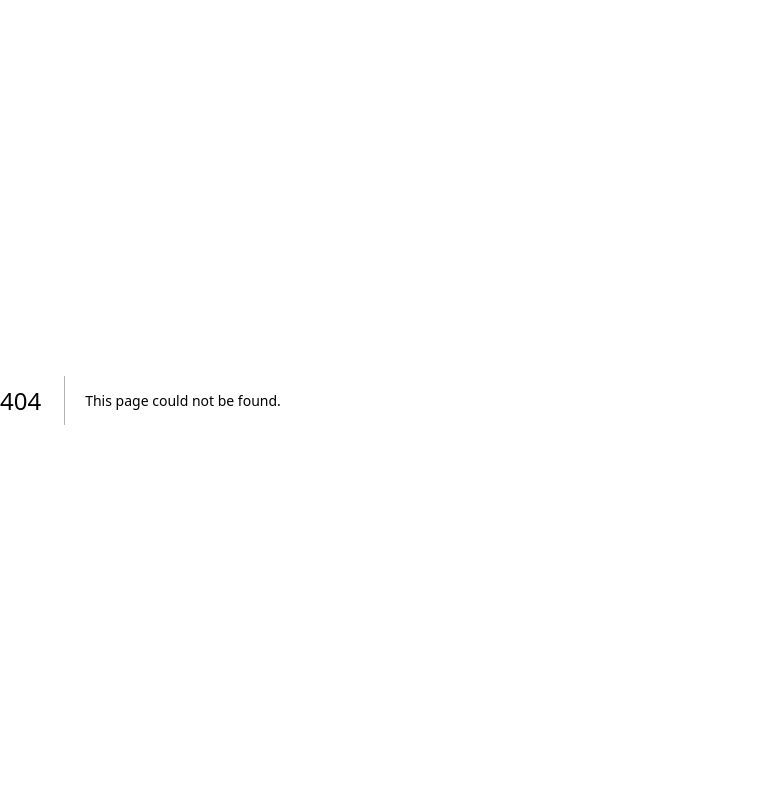
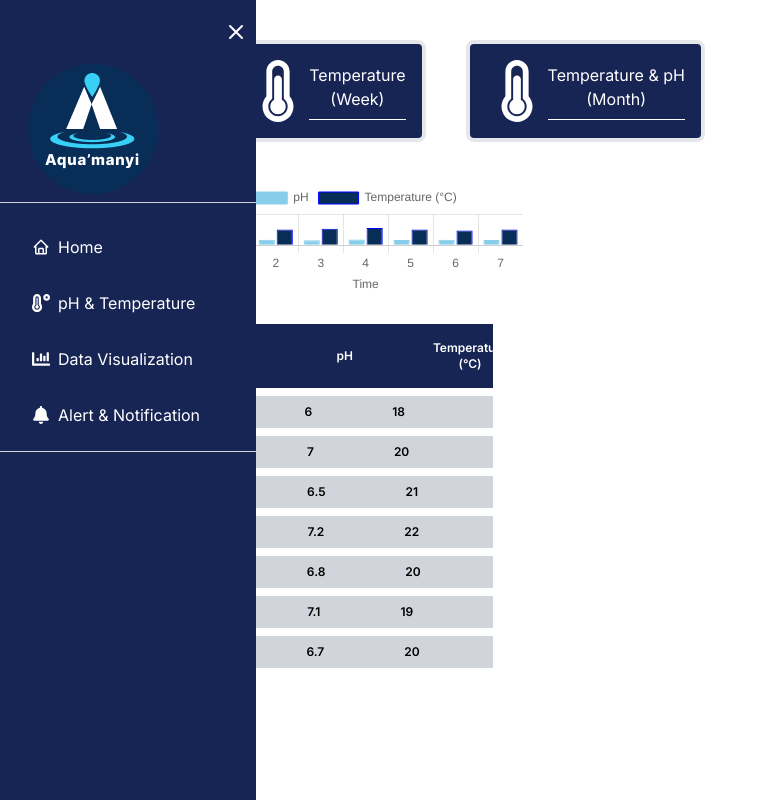
Before and after one commit to ChristineAnne-Adhiambo/Amanyi-Dashboard, a Next.js app in the folder aquamanyi/: page /dataVisualization in a window 1280 px wide. Before the commit this address had no page. Shown: the whole page, without its empty margins (0-768 px from the left). Built offline with nearby package versions, Linux system fonts and the light colour scheme.

Commit message:
Updated the Sidebar feature

```diff
--- a/aquamanyi/package.json
+++ b/aquamanyi/package.json
@@ -16,6 +16,7 @@
     "@types/react-dom": "18.2.7",
     "autoprefixer": "^10.4.15",
     "chart.js": "^4.4.0",
+    "chartjs": "^0.3.24",
     "next": "13.4.19",
     "postcss": "^8.4.29",
     "react": "18.2.0",
--- a/aquamanyi/src/app/components/Sidebar/index.tsx
+++ b/aquamanyi/src/app/components/Sidebar/index.tsx
@@ -3,14 +3,16 @@
 import Link from 'next/link';
 import { BiHome } from 'react-icons/bi';
 import {
-  FaChartBar,FaCircleNotch,FaRegClone,FaCog,FaPen,FaTemperatureHigh,FaBell,FaMapMarkerAlt} from 'react-icons/fa';
+  FaChartBar, FaTemperatureHigh, FaBell
+} from 'react-icons/fa';
 
 const Sidebar = () => {
-  const [isOpen, setIsOpen] = useState(false);
+  const [isOpen, setIsOpen] = useState(true); // Set initial state to true to keep sidebar open
 
   const toggleMenu = () => {
     setIsOpen(!isOpen);
-    document.body.classList.toggle('overflow-x-hidden', isOpen);
+    // Remove this line to prevent closing on link click
+    // document.body.classList.toggle('overflow-x-hidden', isOpen);
   };
 
   return (
@@ -39,27 +41,19 @@
             </div>
             <hr className="border-gray-300 my-2" />
             <nav className="flex flex-col mt-4">
-              <Link href="/homePage"
-                className="flex items-center text-white hover:bg-blue-600 px-8 py-4">
+              <Link href="/homePage" className="flex items-center text-white hover:bg-blue-600 px-8 py-4">
                 <BiHome className="text-lg mr-2" /> Home
               </Link>
               <Link href="/pH" className="flex items-center text-white hover:bg-blue-600 px-8 py-4">
                 <FaTemperatureHigh className="text-lg mr-2" /> pH & Temperature
               </Link>
-              <Link href="/dataVisualization"
-              className="flex items-center text-white hover:bg-blue-600 px-8 py-4">
+              <Link href="/dataVisualization" className="flex items-center text-white hover:bg-blue-600 px-8 py-4">
                 <FaChartBar className="text-lg mr-2" /> Data Visualization
-              </Link>
-              <Link href="/" className="flex items-center text-white hover:bg-blue-600 px-8 py-4">
-                <FaMapMarkerAlt className="text-lg mr-2" /> Sensor Location
               </Link>
               <Link href="/notification" className="flex items-center text-white hover:bg-blue-600 px-8 py-4">
                 <FaBell className="text-lg mr-2" /> Alert & Notification
               </Link>
               <hr className="border-gray-300 my-2" />
-              <Link href="/" className="flex items-center text-white hover:bg-blue-600 px-8 py-4">
-                <FaCog className="text-lg mr-2" /> Profile Setting
-              </Link>
             </nav>
           </>
         )}
--- /dev/null
+++ b/aquamanyi/src/app/dataVisualization/page.tsx
@@ -0,0 +1,159 @@
+'use client'
+import React, { useEffect, useRef, useState } from 'react';
+import Chart from 'chart.js/auto';
+import { FaTint, FaThermometerThreeQuarters } from 'react-icons/fa';
+import Sidebar from '../components/Sidebar';
+
+const DataVisualization: React.FC = () => {
+  const chartCanvasRef = useRef<HTMLCanvasElement | null>(null);
+  const [activeButton, setActiveButton] = useState<'day' | 'week' | 'month'>('day');
+  const [tableData, setTableData] = useState<{ time: string; pH: number; temperature: number }[]>([]);
+
+  const handleButtonClick = (buttonType: 'day' | 'week' | 'month') => {
+    setActiveButton(buttonType);
+    updateChartData(buttonType);
+  };
+
+  const updateChartData = (type: 'day' | 'week' | 'month') => {
+    // Update chart data based on the selected type (day, week, or month)
+    // You need to modify this function to fetch appropriate data based on the selected type.
+    // For simplicity, I'm using dummy data here.
+
+    let labels: string[] = [];
+    let phData: number[] = [];
+    let temperatureData: number[] = [];
+
+    if (type === 'day') {
+      labels = ['1', '2', '3', '4', '5', '6', '7'];
+      phData = [6, 7, 6.5, 7.2, 6.8, 7.1, 6.7];
+      temperatureData = [18, 20, 21, 22, 20, 19, 20];
+    } else if (type === 'week') {
+      labels = ['Monday', 'Tuesday', 'Wednesday', 'Thursday', 'Friday', 'Saturday', 'Sunday'];
+      phData = [6.2, 6.9, 7.0, 6.8, 7.1, 6.7, 6.5];
+      temperatureData = [18.5, 20.3, 21.2, 22.1, 20.8, 19.7, 20.5];
+    } else if (type === 'month') {
+      labels = ['Week 1', 'Week 2', 'Week 3', 'Week 4'];
+      phData = [6.7, 6.8, 7.1, 6.9];
+      temperatureData = [19.8, 20.5, 21.2, 20.7];
+    }
+
+    const updatedChartData = {
+      labels,
+      datasets: [
+        {
+          label: 'pH',
+          data: phData,
+          backgroundColor: '#87CEEB',
+          borderColor: '#87CEEB',
+          borderWidth: 1,
+        },
+        {
+          label: 'Temperature (°C)',
+          data: temperatureData,
+          backgroundColor: '#082E58',
+          borderColor: '#0000FF',
+          borderWidth: 1,
+        },
+      ],
+    };
+
+    // Update the table data
+    const updatedTableData = labels.map((label, index) => ({
+      time: label,
+      pH: phData[index],
+      temperature: temperatureData[index],
+    }));
+    setTableData(updatedTableData);
+
+    const chartCanvas = chartCanvasRef.current;
+    if (chartCanvas) {
+      const chartCtx = chartCanvas.getContext('2d');
+      if (chartCtx) {
+        const chart = new Chart(chartCtx, {
+          type: 'bar',
+          data: updatedChartData,
+          options: {
+            scales: {
+              x: {
+                title: {
+                  display: true,
+                  text: 'Time',
+                },
+              },
+            },
+          },
+        });
+      }
+    }
+  };
+
+  useEffect(() => {
+    // Initial load with 'day' as default option
+    updateChartData('day');
+  }, []);
+
+  return (
+    <div>
+      <div className="flex justify-center space-x-10 mt-10 mb-10">
+        {/* Buttons for selecting the duration */}
+        <div className="border-4 p-4 max-w-lg rounded-lg text-black-400 bg-sky-500/100 flex items-center">
+          <FaTint size={62} className="mx-auto" style={{ color: 'white' }} />
+          <button
+            className={`text-center space-y-2 text-white ${activeButton === 'day' ? 'font-bold' : ''}`}
+            onClick={() => handleButtonClick('day')}
+          >
+            <p className="">pH Section <br />(Day)</p>
+            <hr className="border-white" />
+          </button>
+        </div>
+        <div className="border-4 p-4 max-w-lg rounded-lg text-Slate-50 bg-blue-950 flex items-center">
+          <FaThermometerThreeQuarters size={62} className="mx-auto" style={{ color: 'white' }} />
+          <button
+            className={`text-center space-y-2 text-white ${activeButton === 'week' ? 'font-bold' : ''}`}
+            onClick={() => handleButtonClick('week')}
+          >
+            <p className="">Temperature <br /> (Week)</p>
+            <hr className="border-white" />
+          </button>
+        </div>
+        <div className="border-4 p-4 max-w-lg rounded-lg text-Slate-50 bg-blue-950 flex items-center">
+          <FaThermometerThreeQuarters size={62} className="mx-auto" style={{ color: 'white' }} />
+          <button
+            className={`text-center space-y-2 text-white ${activeButton === 'month' ? 'font-bold' : ''}`}
+            onClick={() => handleButtonClick('month')}
+          >
+            <p className="">Temperature & pH<br /> (Month)</p>
+            <hr className="border-white" />
+          </button>
+        </div>
+      </div>
+      <div className="flex justify-center" style={{ maxWidth: '50%', margin: '0 auto' }}>
+        {/* Chart */}
+        <canvas ref={chartCanvasRef} id="chartCanvas" width="150" height="50" />
+      </div>
+      {/* Table to display pH and temperature data */}
+      <div className="mx-auto w-[40%] mt-7 space-y-2">
+  <div className="display-flex text-white bg-blue-950 p-4  flex justify-between items-center mt-2 gap-10">
+    <div className="flex gap-20 items-center text-center">
+      <p className="text-xs font-semibold">Time</p>
+      <p className="text-xs font-semibold">pH</p>
+      <p className="text-xs font-semibold">Temperature (°C)</p>
+    </div>
+  </div>
+  {tableData.map((item, index) => (
+    <div className="text-black bg-gray-300 p-2 flex justify-between items-center mt-2" key={index}>
+      <div className="flex gap-20 items-center text-center">
+        <p className="text-xs font-semibold">{item.time}</p>
+        <p className="text-xs font-semibold">{item.pH}</p>
+        <p className="text-xs font-semibold">{item.temperature}</p>
+      </div>
+    </div>
+  ))}
+</div>
+
+      <Sidebar />
+    </div>
+  );
+};
+
+export default DataVisualization;
--- a/aquamanyi/src/app/homePage/page.tsx
+++ b/aquamanyi/src/app/homePage/page.tsx
@@ -1,19 +1,9 @@
 "use client";
 import React, { useState } from "react";
+import Sidebar from "../components/Sidebar";
 import { FaTint, FaThermometerThreeQuarters, FaDatabase } from "react-icons/fa";
-import {
-  BarChart,
-  Bar,
-  XAxis,
-  YAxis,
-  CartesianGrid,
-  Tooltip,
-  Legend,
-  PieChart,
-  Pie,
-  Cell,
-} from "recharts";
-import Sidebar from "../components/Sidebar";
+import {BarChart,Bar,XAxis,YAxis,CartesianGrid,Tooltip,Legend,PieChart,Pie,Cell,} from "recharts";
+
 
 const HomePage = () => {
   const dailyTemperatureData = [
@@ -56,16 +46,16 @@
   <input
     type="text"
     placeholder="Search"
-    className="w-[400px] h-[40px] px-4 mr-10 mt-10 py-2 text-gray-800 border border-gray-800 rounded-lg"
+    className="w-[300px] h-[40px] px-4 mr-10 mt-4 py-2 text-gray-800 border border-gray-800 rounded-lg"
     value={searchTerm}
     onChange={(e) => setSearchTerm(e.target.value)}
   />
 </div>
 
 
-<div className="flex justify-center gap-80 mt-20 space-x-20 ">
+<div className="flex justify-center gap-60 mt-10 space-x-10 ">
 <div className="border-4 p-4 max-w-lg rounded-lg text-white bg-sky-500/100 flex items-center h-40">
-  <FaTint size={120} className="text-white mx-auto" />
+  <FaTint size={80} className="text-white mx-auto" />
   <button
   className="text-white ml-4 w-200"
   onClick={() => handleButtonClick("monthly")}
@@ -78,10 +68,10 @@
 </button>
   </div>
 
-  <div className="border-4 p-4 max-w-lg rounded-lg text-white bg-blue-950 flex items-center h-40">
-  <FaThermometerThreeQuarters size={120} className="text-white mx-auto" />
+  <div className="border-4 p-4 max-w-lg rounded-lg text-white bg-blue-950 flex items-center h-30">
+  <FaThermometerThreeQuarters size={80} className="text-white mx-auto" />
   <button
-  className="text-white ml-4 w-200"
+  className="text-white ml-4 w-100"
   onClick={() => handleButtonClick("monthly")}
 >
   <p className="text-2xl">
@@ -92,10 +82,10 @@
   </div>
 </div>
 
-<div className="ml-[100px]  mt-20 flex items-left ">
+<div className="ml-[100px]  mt-10 flex items-left ">
 <div className="bg-white-200 p-4 font-semibold rounded-lg shadow-lg mr-40 ">
             <h2 className="text-xl font-bold mb-2 ml-10">Temperature</h2>
-            <BarChart width={600} height={600} ml-38 data={dailyTemperatureData}>
+            <BarChart width={500} height={400} ml-38 data={dailyTemperatureData}>
               <CartesianGrid strokeDasharray="3 3" />
               <XAxis dataKey="name" />
               <YAxis />
@@ -113,9 +103,9 @@
           </div>
 
 
-          <div className="bg-white-200  font-semibold rounded-lg shadow-lg mt-40 ">
+          <div className="bg-white-200  font-semibold rounded-lg shadow-lg mt-20 ">
             <h2 className="text-xl font-bold mb-2">pH Measurement</h2>
-            <PieChart width={450} height={400}>
+            <PieChart width={400} height={330}>
               <Pie
                 dataKey="value"
                 isAnimationActive={false}
@@ -156,32 +146,8 @@
                 <p className="text-xs font-semibold text-green-600">Normal</p>
               {/* </div> */}
             </div>
-            <div className="display-flex bg-gray-300  max-w-[82%] p-4 flex justify-between items-center mt-4 ml-20">
-              {/* <div className="flex items-center gap-40 ml-20"> */}
-                <p className="text-xs font-semibold">Naivasha North</p>
-                <p className="text-xs font-semibold">4/10/2023</p>
-                <p className="text-xs font-semibold">5:10am</p>
-                <p className="text-xs font-semibold">7:0</p>
-                <p className="text-xs font-semibold text-green-600">Normal</p>
-              {/* </div> */}
-            </div>
-            <div className="display-flex bg-gray-300  max-w-[82%] p-4 flex justify-between items-center mt-4 ml-20">
-              {/* <div className="flex items-center gap-40 ml-20"> */}
-                <p className="text-xs font-semibold">Naivasha North</p>
-                <p className="text-xs font-semibold">4/10/2023</p>
-                <p className="text-xs font-semibold">5:10am</p>
-                <p className="text-xs font-semibold">7:0</p>
-                <p className="text-xs font-semibold text-red-600">Acidity</p>
-              {/* </div> */}
-            </div>
-            <div className="display-flex bg-gray-300  max-w-[82%] p-4 flex justify-between items-center mt-4 ml-20">
-                <p className="text-xs font-semibold">Naivasha North</p>
-                <p className="text-xs font-semibold">4/10/2023</p>
-                <p className="text-xs font-semibold">5:10am</p>
-                <p className="text-xs font-semibold">7:0</p>
-                <p className="text-xs font-semibold text-red-600">Acidity</p>
 
-            </div>
+
           </div>
           <Sidebar/>
     </div>
--- a/aquamanyi/src/app/layout.tsx
+++ b/aquamanyi/src/app/layout.tsx
@@ -24,8 +24,8 @@
     <html lang="en">
       <body className={inter.className + ' flex'}>
         <div className="flex">
-          {showSidebar && <Sidebar />}
         </div>
+        {showSidebar && <Sidebar/>}
         <div>
           {children}
         </div>
--- a/aquamanyi/src/app/page.tsx
+++ b/aquamanyi/src/app/page.tsx
@@ -7,9 +7,7 @@
     <main>
     <RootLayout showSidebar={false}>
      <SignupForm/>
-     <SigninForm/>
     </RootLayout>
-
     </main>
   )
 }
--- a/aquamanyi/src/app/signup/page.tsx
+++ b/aquamanyi/src/app/signup/page.tsx
@@ -8,6 +8,7 @@
 import { BsFillPersonFill } from "react-icons/bs";
 import { BiSolidLockAlt } from "react-icons/bi";
 import { AiOutlineMail } from "react-icons/ai";
+import SigninForm from "../signin/page";
 const formSchema = z.object({
     name: z.string({ required_error: "Name is required" }).nonempty("Name is required"),
     email: z.string({ required_error: "Email is required" }).email('Invalid email address'),
@@ -26,8 +27,8 @@
         console.log(data);
     };
     return (
-        <div className="flex w-full min-h-screen flex-col md:flex-row  ">
-            <div className="bg-primary flex-1 justify-center items-center flex">
+        <div className="flex w-full min-h-screen flex-col md:flex-row min-width:1200px" >
+            <div className="bg-primary flex-1 justify-center items-center flex" >
                 <img src="/images/Amanyi-Logo.png" alt="logo" className="md:w-[400px] object-cover" />
             </div>
             <div className="flex-1 justify-center items-center flex">
@@ -65,8 +66,10 @@
                     />
                     {errors?.confirmPassword && <p className="text-red-400">{errors?.confirmPassword?.message}</p>}
                     <button className="mt-4 bg-[#38D0F5] text-primary text-[15px] font-[700] h-[40px] px-6 w-full rounded-full  ">
-                        Sign Up
+                        <Link href='signin'>Sign Up
+                        </Link>
                     </button>
+
                     <p className="mt-4 text-sm flex gap-2">
                         Already Have an account? <Link href="/signin" className="text-primary font-[800]">
                             Sign In
@@ -74,7 +77,7 @@
                     </p>
                 </form>
             </div>
-            {/* <div /> */}
+            <div />
         </div>
     );
 };
```
Also changed, not shown: aquamanyi/src/app/adminLayout.tsx (added, +25 -0 lines), 1 other file (tests, documents, lock files or other folders).
